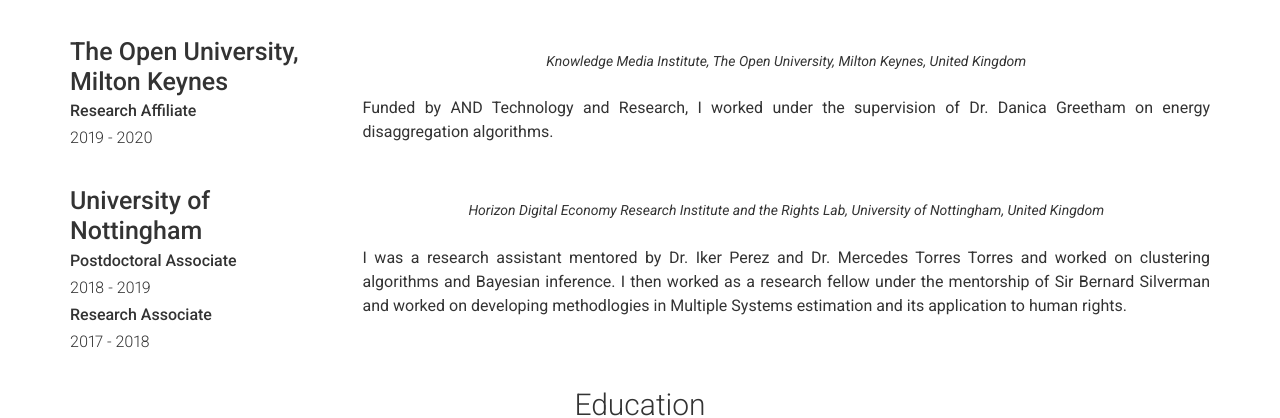
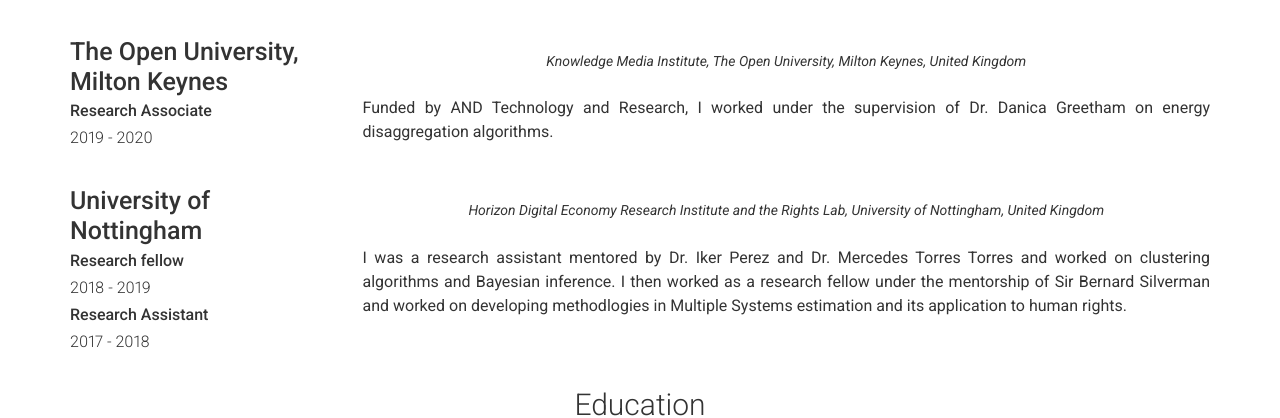
Before and after one commit to Laxchan/Laxchan.github.io, a Jekyll site: the page built from index.md, in a window 1280 px wide. Shown: the part 881-1299 px from the top of the page. Built offline with Jekyll 4.4.1, drawn with Linux system fonts in a browser that asks for light colours.

Commit message:
Update projects.yml

```diff
--- a/_data/projects.yml
+++ b/_data/projects.yml
@@ -12,7 +12,7 @@
     supervision of Prof. Aldo Goia and Prof. Enea Bongiorno
 - layout: left
   company: The Open University, Milton Keynes
-  job_title: Research Affiliate
+  job_title: Research Associate
   dates: 2019 - 2020
   quote: >
     Knowledge Media Institute, The Open University, Milton Keynes, United Kingdom
@@ -21,9 +21,9 @@
 - layout: left
   company: University of Nottingham
   jobs:
-    - title: Postdoctoral Associate
+    - title: Research fellow
       dates: 2018 - 2019
-    - title: Research Associate
+    - title: Research Assistant
       dates: 2017 - 2018
   quote: >
     Horizon Digital Economy Research Institute and the Rights Lab, University of Nottingham, United Kingdom
```
